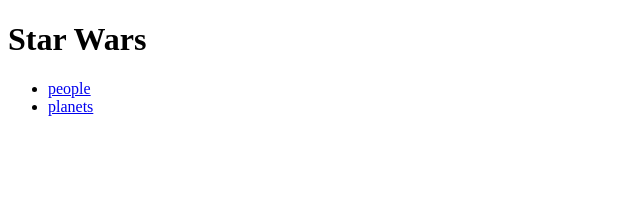
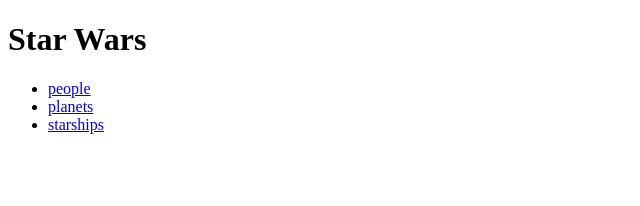
Before and after one commit to malcolm-s/react-swapi, a React app: page / in a window 1280 px wide. Shown: the top 206 px of the page, without its empty margins (0-640 px from the left). Built offline with nearby package versions, Linux system fonts and the light colour scheme.

Commit message:
Update routes to use index.tsx, add starships page

```diff
--- a/src/routes.tsx
+++ b/src/routes.tsx
@@ -2,8 +2,9 @@
 
 import * as React from "react";
 import * as ReactDOM from "react-dom";
-import {People} from "./starwars/people/people";
-import {Planets} from "./starwars/planets/planets";
+import {People} from "./starwars/people";
+import {Planets} from "./starwars/planets";
+import {Starships} from "./starwars/starships";
 
 export function renderRoutes() {
   for (let route of routes) {
@@ -24,5 +25,6 @@
 
 export const routes: Route[] = [
   { url: "people", component: <People /> },
-  { url: "planets", component: <Planets /> }
+  { url: "planets", component: <Planets /> },
+  { url: "starships", component: <Starships /> }
 ];
--- /dev/null
+++ b/src/starwars/starships/index.tsx
@@ -0,0 +1,7 @@
+import * as React from "react";
+
+export class Starships extends React.Component<{}, {}> {
+  render() {
+    return <div>Starships</div>
+  }
+}
```
Also changed, not shown: src/starwars/people/index.tsx (renamed from src/starwars/people/people.tsx), src/starwars/planets/index.tsx (renamed from src/starwars/planets/planets.tsx).
